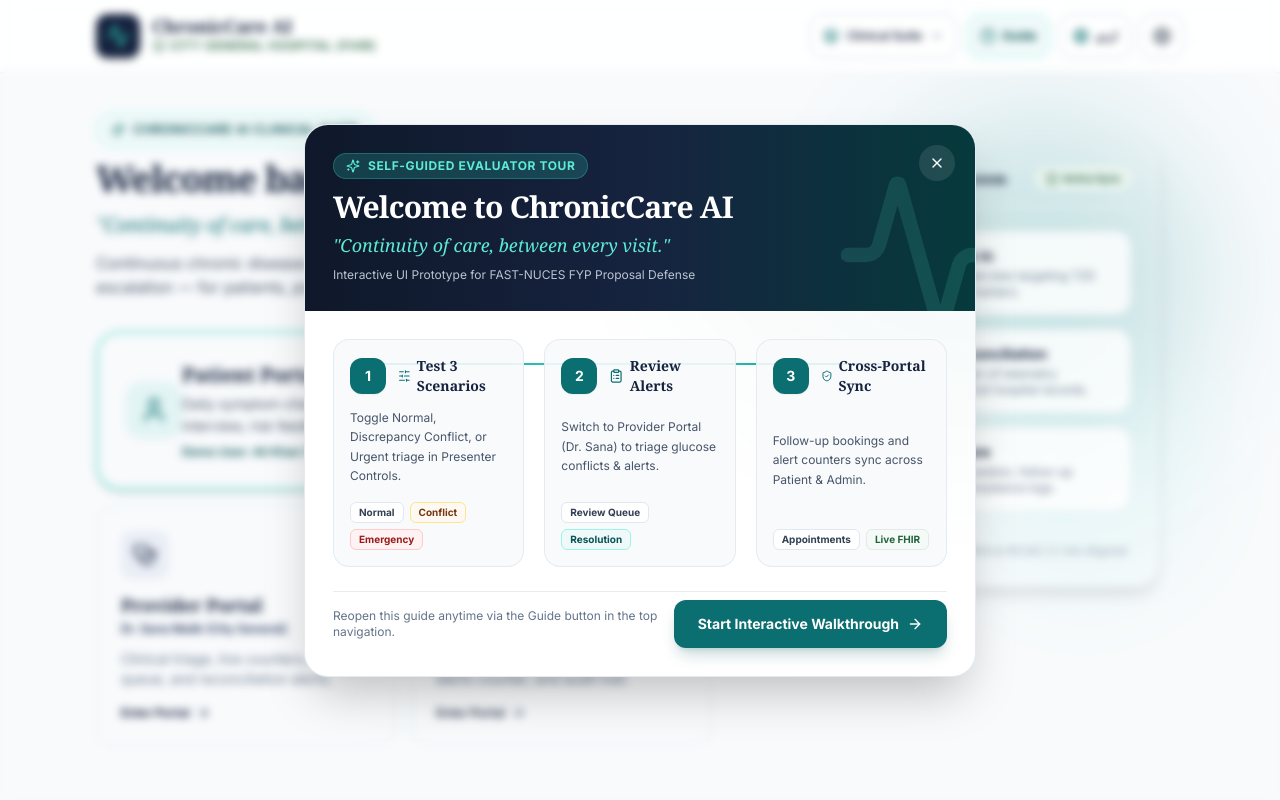
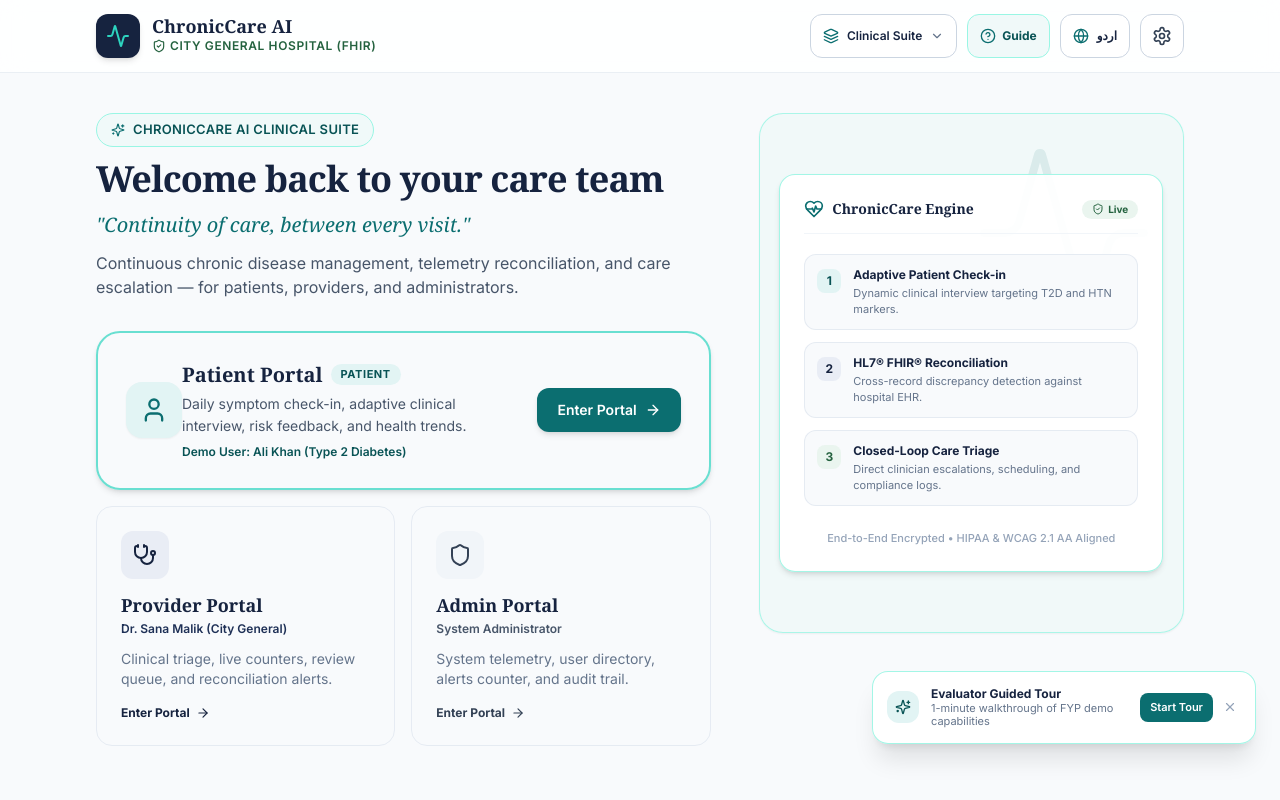
Before and after one commit to UsmanBari/ChronicCare-AI, a Next.js app: page / in a window 1280 px wide. Shown: the top 800 px of the page. Built offline with nearby package versions, Linux system fonts and the light colour scheme; a web font is replaced by a local one.

Commit message:
feat(ux): add session preloader, non-blocking tour, visible dot-grid, and flat teal color block

```diff
--- a/app/components/PortalLandingScreen.tsx
+++ b/app/components/PortalLandingScreen.tsx
@@ -167,79 +167,69 @@ export const PortalLandingScreen = () => {
           </div>
         </div>
 
-        {/* Right Zone: ~42% Decorative Ambient Zone with Living Motion Blobs */}
-        <div className="lg:col-span-5 hidden lg:flex flex-col justify-center items-center relative min-h-[500px] p-6">
+        {/* Right Zone: ~42% Flat Asymmetric Color Block Panel (Option B) */}
+        <div className="lg:col-span-5 hidden lg:flex flex-col justify-center items-center relative min-h-[520px]">
+          {/* Flat Asymmetric Solid Background Panel */}
+          <div className="absolute inset-0 bg-teal-50/90 rounded-3xl border border-teal-200/80 shadow-sm" />
 
-          {/* Layered Blurred Gradient Blobs with Slow Continuous Float Physics */}
+          {/* Subtle monoline watermark */}
+          <div className="absolute top-6 right-6 text-teal-700/10 pointer-events-none">
+            <Activity className="w-48 h-48" strokeWidth={1} />
+          </div>
+
+          {/* Clinical Architecture Card */}
           <motion.div
-            animate={{ x: [0, 24, 0], y: [0, -20, 0] }}
-            transition={{ duration: 12, repeat: Infinity, ease: "easeInOut" }}
-            className="absolute top-6 right-2 w-80 h-80 bg-teal-600/20 rounded-full blur-3xl pointer-events-none"
-          />
-          <motion.div
-            animate={{ x: [0, -20, 0], y: [0, 22, 0] }}
-            transition={{ duration: 14, repeat: Infinity, ease: "easeInOut", delay: 1 }}
-            className="absolute bottom-6 left-2 w-72 h-72 bg-navy-800/18 rounded-full blur-3xl pointer-events-none"
-          />
-          <motion.div
-            animate={{ scale: [1, 1.15, 1], opacity: [0.15, 0.25, 0.15] }}
-            transition={{ duration: 8, repeat: Infinity, ease: "easeInOut" }}
-            className="absolute top-1/2 left-1/2 -translate-x-1/2 -translate-y-1/2 w-56 h-56 bg-teal-400/25 rounded-full blur-2xl pointer-events-none"
-          />
-
-          {/* Ambient Glass Feature Card */}
-          <motion.div
-            initial={{ opacity: 0, y: 20 }}
+            initial={{ opacity: 0, y: 15 }}
             animate={{ opacity: 1, y: 0 }}
-            transition={{ duration: 0.5, delay: 0.15, ease: "easeOut" }}
-            className="relative z-10 w-full max-w-sm rounded-3xl glass-resting p-7 border border-slate-200/90 shadow-lg space-y-6"
+            transition={{ duration: 0.4, delay: 0.1, ease: "easeOut" }}
+            className="relative z-10 w-full max-w-sm rounded-2xl bg-white/95 p-6 border border-teal-200/90 shadow-md space-y-5 m-4"
           >
-            {/* Watermark Icon */}
-            <div className="flex items-center justify-between pb-4 border-b border-slate-100">
+            {/* Header */}
+            <div className="flex items-center justify-between pb-3.5 border-b border-slate-100">
               <div className="flex items-center gap-2 text-navy-800">
                 <HeartPulse className="w-5 h-5 text-teal-700" />
-                <span className="font-heading font-bold text-sm">ChronicCare Ecosystem</span>
+                <span className="font-heading font-bold text-sm">ChronicCare Engine</span>
               </div>
-              <span className="px-2.5 py-1 rounded-full bg-mutedGreen-100 text-mutedGreen-800 text-[10px] font-bold flex items-center gap-1">
-                <ShieldCheck className="w-3.5 h-3.5" /> Active Sync
+              <span className="px-2.5 py-0.5 rounded-full bg-mutedGreen-100 text-mutedGreen-800 text-[10px] font-bold flex items-center gap-1">
+                <ShieldCheck className="w-3 h-3" /> Live
               </span>
             </div>
 
             {/* Feature Badges */}
-            <div className="space-y-3.5 text-xs">
-              <div className="flex items-start gap-3 p-3.5 rounded-2xl bg-white/80 border border-slate-200/70 shadow-2xs">
-                <div className="w-7 h-7 rounded-xl bg-teal-100 text-teal-700 flex items-center justify-center shrink-0 mt-0.5 font-bold text-xs">
+            <div className="space-y-3 text-xs">
+              <div className="flex items-start gap-3 p-3 rounded-xl bg-slate-50 border border-slate-200/80">
+                <div className="w-6 h-6 rounded-lg bg-teal-100 text-teal-800 flex items-center justify-center shrink-0 mt-0.5 font-bold text-xs">
                   1
                 </div>
                 <div>
-                  <div className="font-bold text-navy-800 text-sm">Adaptive Check-in</div>
-                  <div className="text-slate-500 text-xs mt-0.5">Dynamic clinical interview targeting T2D and Hypertension markers.</div>
+                  <div className="font-bold text-navy-800 text-xs">Adaptive Patient Check-in</div>
+                  <div className="text-slate-500 text-[11px] mt-0.5">Dynamic clinical interview targeting T2D and HTN markers.</div>
                 </div>
               </div>
 
-              <div className="flex items-start gap-3 p-3.5 rounded-2xl bg-white/80 border border-slate-200/70 shadow-2xs">
-                <div className="w-7 h-7 rounded-xl bg-navy-100 text-navy-800 flex items-center justify-center shrink-0 mt-0.5 font-bold text-xs">
+              <div className="flex items-start gap-3 p-3 rounded-xl bg-slate-50 border border-slate-200/80">
+                <div className="w-6 h-6 rounded-lg bg-navy-100 text-navy-800 flex items-center justify-center shrink-0 mt-0.5 font-bold text-xs">
                   2
                 </div>
                 <div>
-                  <div className="font-bold text-navy-800 text-sm">HL7® FHIR® Reconciliation</div>
-                  <div className="text-slate-500 text-xs mt-0.5">Automated detection of telemetry discrepancies against hospital records.</div>
+                  <div className="font-bold text-navy-800 text-xs">HL7® FHIR® Reconciliation</div>
+                  <div className="text-slate-500 text-[11px] mt-0.5">Cross-record discrepancy detection against hospital EHR.</div>
                 </div>
               </div>
 
-              <div className="flex items-start gap-3 p-3.5 rounded-2xl bg-white/80 border border-slate-200/70 shadow-2xs">
-                <div className="w-7 h-7 rounded-xl bg-mutedGreen-100 text-mutedGreen-800 flex items-center justify-center shrink-0 mt-0.5 font-bold text-xs">
+              <div className="flex items-start gap-3 p-3 rounded-xl bg-slate-50 border border-slate-200/80">
+                <div className="w-6 h-6 rounded-lg bg-mutedGreen-100 text-mutedGreen-800 flex items-center justify-center shrink-0 mt-0.5 font-bold text-xs">
                   3
                 </div>
                 <div>
-                  <div className="font-bold text-navy-800 text-sm">Closed-Loop Care</div>
-                  <div className="text-slate-500 text-xs mt-0.5">Direct provider escalation, follow-up scheduling, and compliance logs.</div>
+                  <div className="font-bold text-navy-800 text-xs">Closed-Loop Care Triage</div>
+                  <div className="text-slate-500 text-[11px] mt-0.5">Direct clinician escalations, scheduling, and compliance logs.</div>
                 </div>
               </div>
             </div>
 
             {/* Subtle Footnote */}
-            <div className="pt-2 text-center text-xs text-slate-400">
+            <div className="pt-1 text-center text-[11px] text-slate-400 font-medium">
               End-to-End Encrypted • HIPAA & WCAG 2.1 AA Aligned
             </div>
           </motion.div>
--- /dev/null
+++ b/app/components/Preloader.tsx
@@ -0,0 +1,68 @@
+"use client";
+
+import React, { useEffect, useState } from "react";
+import { motion } from "framer-motion";
+import { Activity } from "lucide-react";
+
+export const Preloader = ({ onComplete }: { onComplete: () => void }) => {
+  const [progress, setProgress] = useState(0);
+
+  useEffect(() => {
+    const duration = 1500;
+    const start = Date.now();
+    let frameId: number;
+
+    const tick = () => {
+      const elapsed = Date.now() - start;
+      const pct = Math.min(100, Math.round((elapsed / duration) * 100));
+      setProgress(pct);
+      if (pct < 100) {
+        frameId = requestAnimationFrame(tick);
+      } else {
+        setTimeout(onComplete, 300);
+      }
+    };
+
+    frameId = requestAnimationFrame(tick);
+
+    return () => {
+      cancelAnimationFrame(frameId);
+    };
+  }, [onComplete]);
+
+  return (
+    <motion.div
+      initial={{ opacity: 1 }}
+      exit={{ opacity: 0 }}
+      transition={{ duration: 0.4, ease: "easeInOut" }}
+      className="fixed inset-0 z-[100] flex flex-col items-center justify-center bg-navy-900 select-none"
+    >
+      <motion.div
+        animate={{ scale: [1, 1.06, 1] }}
+        transition={{ duration: 1.6, repeat: Infinity, ease: "easeInOut" }}
+        className="w-20 h-20 rounded-2xl bg-navy-800 border border-teal-500/30 flex items-center justify-center mb-5 shadow-xl shadow-teal-950/40"
+      >
+        <Activity className="w-10 h-10 text-teal-400" />
+      </motion.div>
+
+      <h1 className="font-heading text-2xl font-bold tracking-tight text-white mb-6">
+        ChronicCare AI
+      </h1>
+
+      <div className="w-60 h-1 rounded-full bg-navy-800 overflow-hidden border border-navy-700/60 shadow-inner">
+        <motion.div
+          className="h-full bg-teal-400 rounded-full"
+          style={{ width: `${progress}%` }}
+        />
+      </div>
+
+      <span className="mt-2.5 text-xs font-mono text-slate-400 tabular-nums">
+        {progress}%
+      </span>
+
+      <span className="mt-4 text-[11px] uppercase tracking-widest text-teal-400/60 font-medium">
+        Clinical Continuity Engine
+      </span>
+    </motion.div>
+  );
+};
--- a/app/context/AppContext.tsx
+++ b/app/context/AppContext.tsx
@@ -140,7 +140,7 @@ export const AppProvider = ({ children }: { children: ReactNode }) => {
   const [providerScreen, setProviderScreenState] = useState<ProviderScreenType>("dashboard");
   const [adminScreen, setAdminScreenState] = useState<AdminScreenType>("dashboard");
   const [showSettings, setShowSettings] = useState<boolean>(false);
-  const [showTour, setShowTour] = useState<boolean>(true);
+  const [showTour, setShowTour] = useState<boolean>(false);
   const [selectedPatient, setSelectedPatient] = useState<string | null>(null);
 
   const [language, setLanguage] = useState<Language>("en");
--- a/app/globals.css
+++ b/app/globals.css
@@ -14,8 +14,8 @@
 
 body {
   background-color: #F8FAFC;
-  background-image: radial-gradient(circle, rgba(22, 35, 63, 0.045) 1px, transparent 1px);
-  background-size: 24px 24px;
+  background-image: radial-gradient(circle, rgba(22, 35, 63, 0.08) 1.5px, transparent 1.5px);
+  background-size: 28px 28px;
   color: #16233F;
   min-height: 100vh;
   margin: 0;
--- a/app/page.tsx
+++ b/app/page.tsx
@@ -1,13 +1,15 @@
 "use client";
 
-import React from "react";
+import React, { useState } from "react";
 import { useApp } from "./context/AppContext";
 import { Header } from "./components/Header";
 import { DemoFooter } from "./components/DemoFooter";
 import { PortalLandingScreen } from "./components/PortalLandingScreen";
 import { UnifiedSettingsModal } from "./components/UnifiedSettingsModal";
 import { EvaluatorTourModal } from "./components/EvaluatorTourModal";
+import { Preloader } from "./components/Preloader";
 import { motion, AnimatePresence } from "framer-motion";
+import { HelpCircle, X, Sparkles } from "lucide-react";
 
 // Patient Portal Components
 import { LoginScreen } from "./components/LoginScreen";
@@ -46,6 +48,8 @@ const screenTransition = {
 
 export default function App() {
   const { portal, screen, providerScreen, adminScreen, showTour, setShowTour } = useApp();
+  const [hasLoaded, setHasLoaded] = useState(false);
+  const [dismissTourToast, setDismissTourToast] = useState(false);
 
   // Compute a unique key for the active screen to drive AnimatePresence
   const activeKey =
@@ -59,14 +63,57 @@ export default function App() {
 
   return (
     <div className="min-h-screen flex flex-col bg-slate-50 selection:bg-teal-100 selection:text-teal-900">
+      {/* Session Preloader on First App Load */}
+      <AnimatePresence>
+        {!hasLoaded && (
+          <Preloader onComplete={() => setHasLoaded(true)} />
+        )}
+      </AnimatePresence>
+
       {/* Top Header */}
       <Header />
 
-      {/* Evaluator Tour Guide Modal (Self-Guided Presentation Tour) */}
+      {/* Evaluator Tour Guide Modal (Self-Guided Presentation Tour - Open via Header or Toast) */}
       <EvaluatorTourModal isOpen={showTour} onClose={() => setShowTour(false)} />
 
       {/* Unified Settings Modal (Global) */}
       <UnifiedSettingsModal />
+
+      {/* Non-Blocking Floating Evaluator Toast on Landing (Optional non-intrusive nudge) */}
+      {hasLoaded && !showTour && !dismissTourToast && portal === "landing" && (
+        <motion.div
+          initial={{ opacity: 0, y: 20, scale: 0.95 }}
+          animate={{ opacity: 1, y: 0, scale: 1 }}
+          exit={{ opacity: 0, y: 15 }}
+          transition={{ duration: 0.35, delay: 0.5 }}
+          className="fixed bottom-14 right-4 sm:right-6 z-40 max-w-sm bg-white/95 backdrop-blur-md border border-teal-200/90 rounded-2xl p-3.5 shadow-xl flex items-center gap-3"
+        >
+          <div className="w-8 h-8 rounded-xl bg-teal-100 text-teal-800 flex items-center justify-center shrink-0">
+            <Sparkles className="w-4 h-4" />
+          </div>
+          <div className="flex-1 min-w-0">
+            <span className="text-xs font-bold text-navy-800 block">Evaluator Guided Tour</span>
+            <span className="text-[11px] text-slate-500 block leading-tight">1-minute walkthrough of FYP demo capabilities</span>
+          </div>
+          <div className="flex items-center gap-1.5 shrink-0">
+            <button
+              type="button"
+              onClick={() => setShowTour(true)}
+              className="px-2.5 py-1.5 rounded-lg bg-teal-700 hover:bg-teal-800 text-white font-semibold text-[11px] transition-colors shadow-2xs"
+            >
+              Start Tour
+            </button>
+            <button
+              type="button"
+              onClick={() => setDismissTourToast(true)}
+              title="Dismiss"
+              className="p-1 text-slate-400 hover:text-slate-600 rounded-md transition-colors"
+            >
+              <X className="w-3.5 h-3.5" />
+            </button>
+          </div>
+        </motion.div>
+      )}
 
       {/* Main Flow Viewport with AnimatePresence Transitions */}
       <main className="flex-1 w-full">
--- a/package.json
+++ b/package.json
@@ -9,7 +9,7 @@
     "lint": "next lint"
   },
   "dependencies": {
-    "framer-motion": "^13.2.0",
+    "framer-motion": "^11.11.11",
     "lucide-react": "^0.453.0",
     "next": "^14.2.15",
     "react": "^18.3.1",
```
Also changed, not shown: 1 other file (tests, documents, lock files or other folders).
